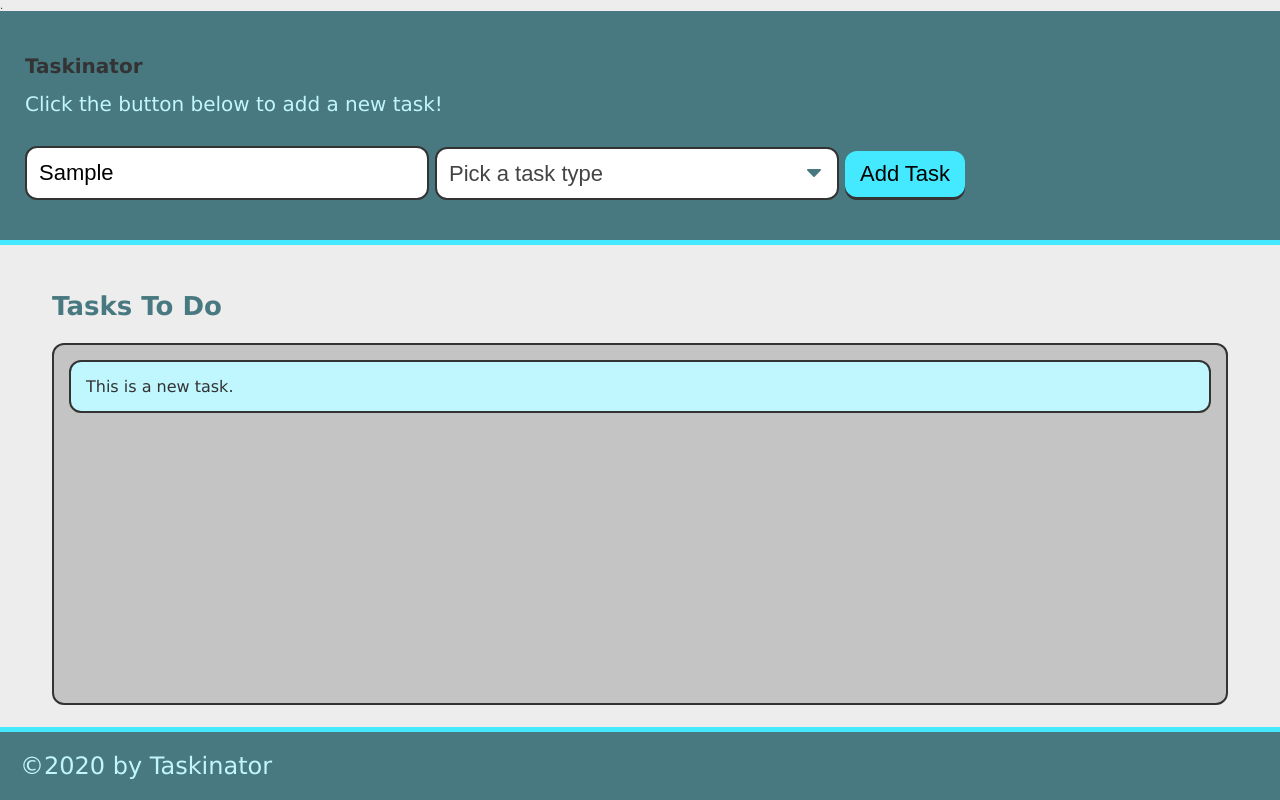
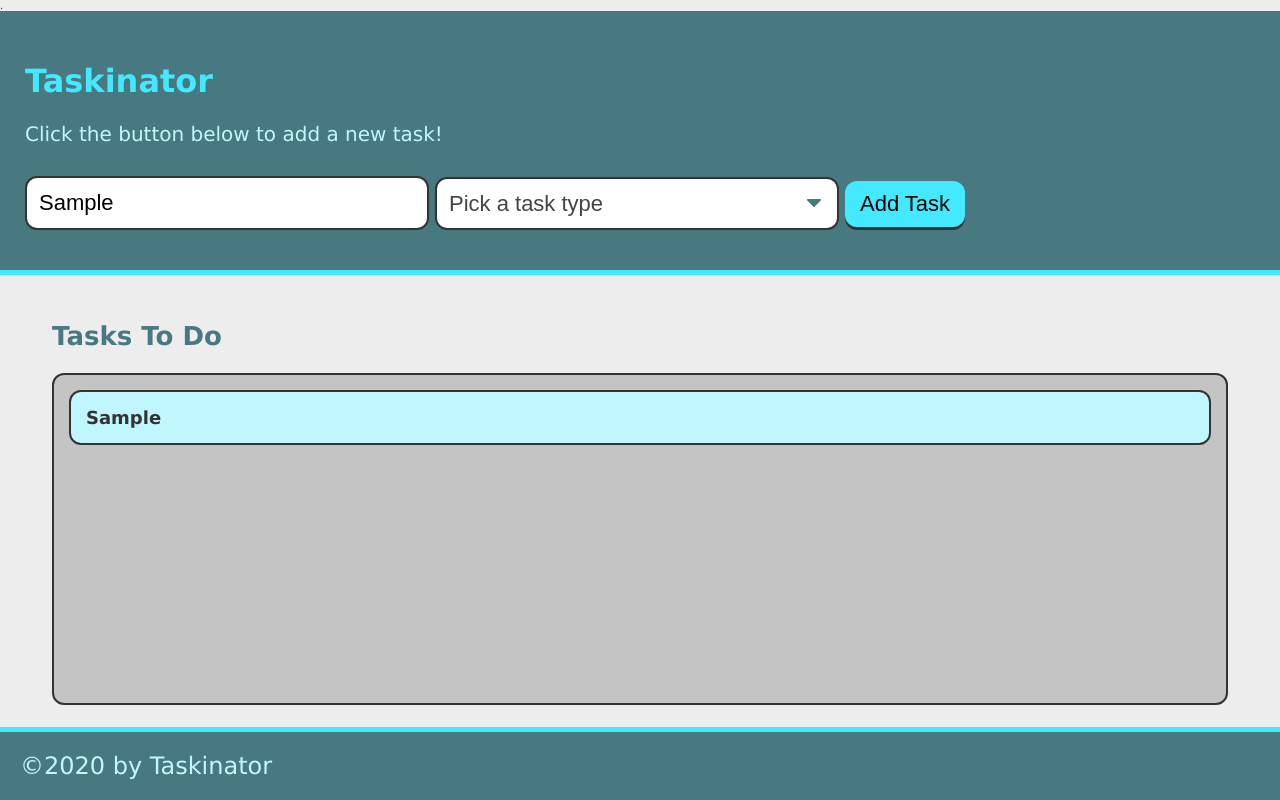
Before and after one commit to apatheticjedi/taskinator, a plain HTML site: page index.html in a window 1280 px wide. Both pictures are taken after typing "Sample" into the empty fields and a click on the button "Add Task". Drawn offline with Linux system fonts and the light colour scheme.

Commit message:
added dynamic input to tasks

```diff
--- a/assets/css/style.css
+++ b/assets/css/style.css
@@ -25,6 +25,11 @@ header {
   background: var(--secondary);
   padding: 30px 25px;
   border-bottom: 5px solid var(--primary);
+}
+
+header h1 {
+  color: var(--primary);
+  font-size: xx-large;
 }
 
 header p {
--- a/assets/js/script.js
+++ b/assets/js/script.js
@@ -5,11 +5,25 @@ var createTaskHandler = function(event) {
 
     event.preventDefault();
 
+    var taskNameInput = document.querySelector("input[name='task-name']").value;
+    var taskTypeInput = document.querySelector("select[name='task-type']").value;
+    console.log(taskTypeInput);
+
+    // create list item
     var listItemEl = document.createElement("li");
     listItemEl.className = "task-item";
-    listItemEl.textContent = "This is a new task.";
+
+    // create div to hold task info and add to list item
+    var taskInfoEl = document.createElement("div");
+    // give it a class name
+    taskInfoEl.className = "task-info";
+    // add HTML content to div
+    taskInfoEl.innerHTML = "<h3 class ='task-name'>" + taskNameInput + "</h3><span class='task-type'>" + taskTypeInput + "</span>";
+
+    listItemEl.appendChild(taskInfoEl);
+
+    // add entire list item to list
     tasksToDoEl.appendChild(listItemEl);
-
-}
+};
 
 formEl.addEventListener("submit", createTaskHandler);
```
